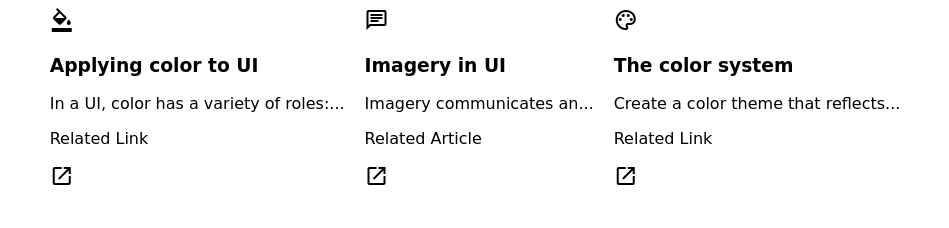
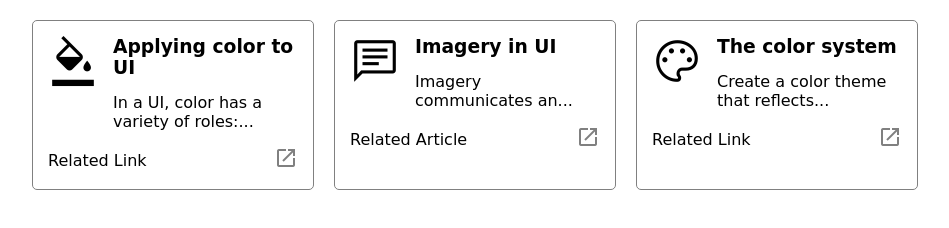
Before and after one commit to rayjaykim/tres-cards, a plain HTML site: page index.html in a window 1280 px wide. Shown: the whole page, without its empty margins (165-1114 px from the left). Drawn offline with nearby package versions, Linux system fonts and the light colour scheme; a web font is replaced by a local one.

Commit message:
Style the layout of the boxes
I was able to align the items in the boxes to match the exercise images.

```diff
--- a/styles.css
+++ b/styles.css
@@ -1,5 +1,7 @@
 body {
   font-family: 'Tilt Neon', cursive;
+  margin: 20px;
+  padding: 0;
 }
 
 .container {
@@ -8,7 +10,35 @@ body {
   gap: 20px;
 }
 
+.box {
+  display: flex;
+  flex-direction: column;
+  border: 1px solid grey;
+  border-radius: 5px;
+  padding: 15px;
+  max-width: 250px;
+  gap: 15px;
+}
+
+.text {
+  display: grid;
+  grid-template-areas:
+  "icon head head"
+  "icon info info";
+  grid-gap: 15px;
+}
+.text div { grid-area: icon; font-size: 50px; }
+.text h3 { grid-area: head; margin: 0; }
+.text p { grid-area: info; }
+p { margin: 0; }
+
+.link {
+  display: flex;
+  justify-content: space-between;
+  align-items: center;
+}
+
 a {
   text-decoration: none;
-  color: black;
+  color: grey;
 }
```
